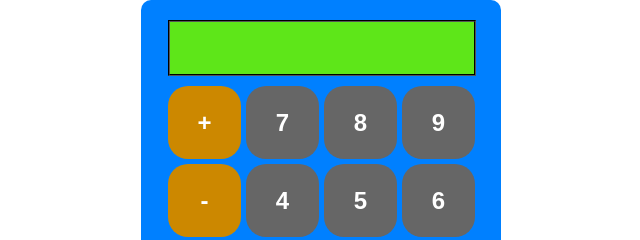
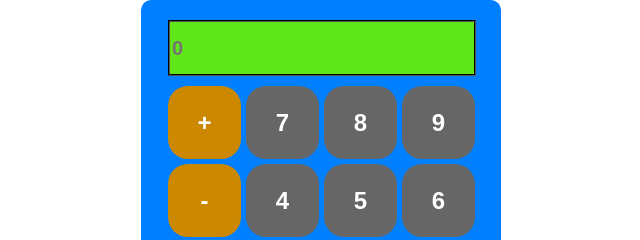
Before and after one commit to timprogramming/calc, a plain HTML site: page index.html in a window 1280 px wide. Shown: the top 240 px of the page, 319-959 px from the left. Drawn offline with Linux system fonts and the light colour scheme.

Commit message:
Update index.html

```diff
--- a/index.html
+++ b/index.html
@@ -11,7 +11,7 @@
     <body>
 
         <div id="calculator">
-            <input id="display" readonly>
+            <input id="display" placeholder="0" readonly>
             <div id="keys">
                 <button onclick="appendToDisplay('+')" class="operator-btn">+</button>
                 <button onclick="appendToDisplay('7')">7</button>
```
